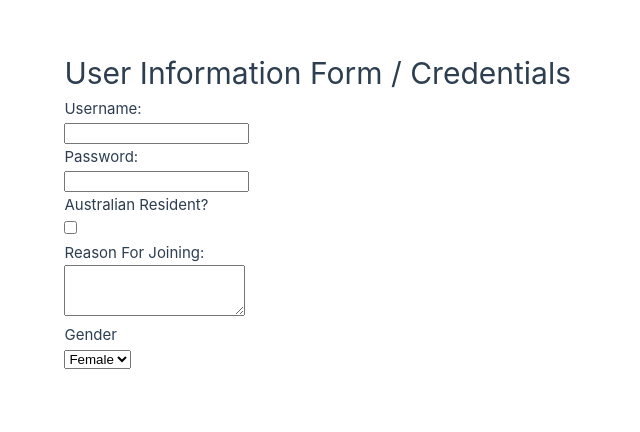
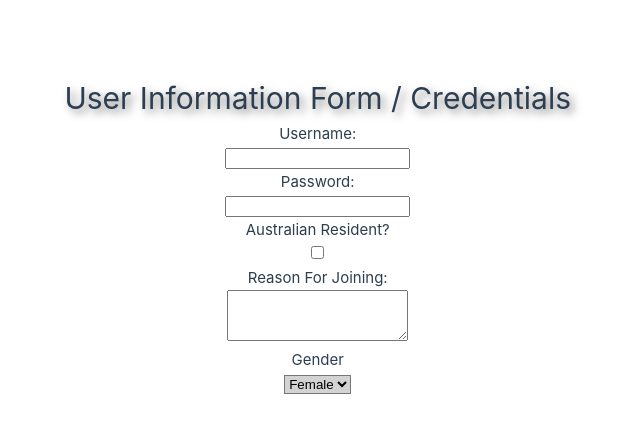
Before and after one commit to TianyuNiu213/fit5032-labs, a Vue app in the folder fit5032-week3lab/tniu-library/: page / in a window 1280 px wide. Shown: the part 190-622 px from the top of the page, without its empty margins (69-709 px from the left). Built offline with nearby package versions, Linux system fonts and the light colour scheme.

Commit message:
Activity 3: Form styling with CSS

```diff
--- a/fit5032-week3lab/tniu-library/src/main.js
+++ b/fit5032-week3lab/tniu-library/src/main.js
@@ -1,4 +1,5 @@
 import './assets/main.css'
+import './style.css'
 
 import { createApp } from 'vue'
 import App from './App.vue'
--- /dev/null
+++ b/fit5032-week3lab/tniu-library/src/style.css
@@ -0,0 +1,25 @@
+/* Tag selectors */
+h1 {
+    text-align: center;
+    margin-top: 20px;
+    text-shadow: 4px 4px 8px rgba(0, 0, 0, 0.5);
+}
+ /* Class selectors */
+ .form {
+    text-align: center;
+    margin-top: 50px;
+}
+
+ /* ID selectors */
+ #username:focus,
+ #password:focus,
+ #isAustralian:focus,
+ #reason:focus {
+     border-color: #FF6347; /* More obvious border color change (Tomato) */
+     background-color: #FFEBE8; /* Light background color change */
+ }
+
+ /* Attribute selectors */
+select[id="gender"] {
+    background-color: #d3d3d3; /* Default background color set to gray */
+}
```
